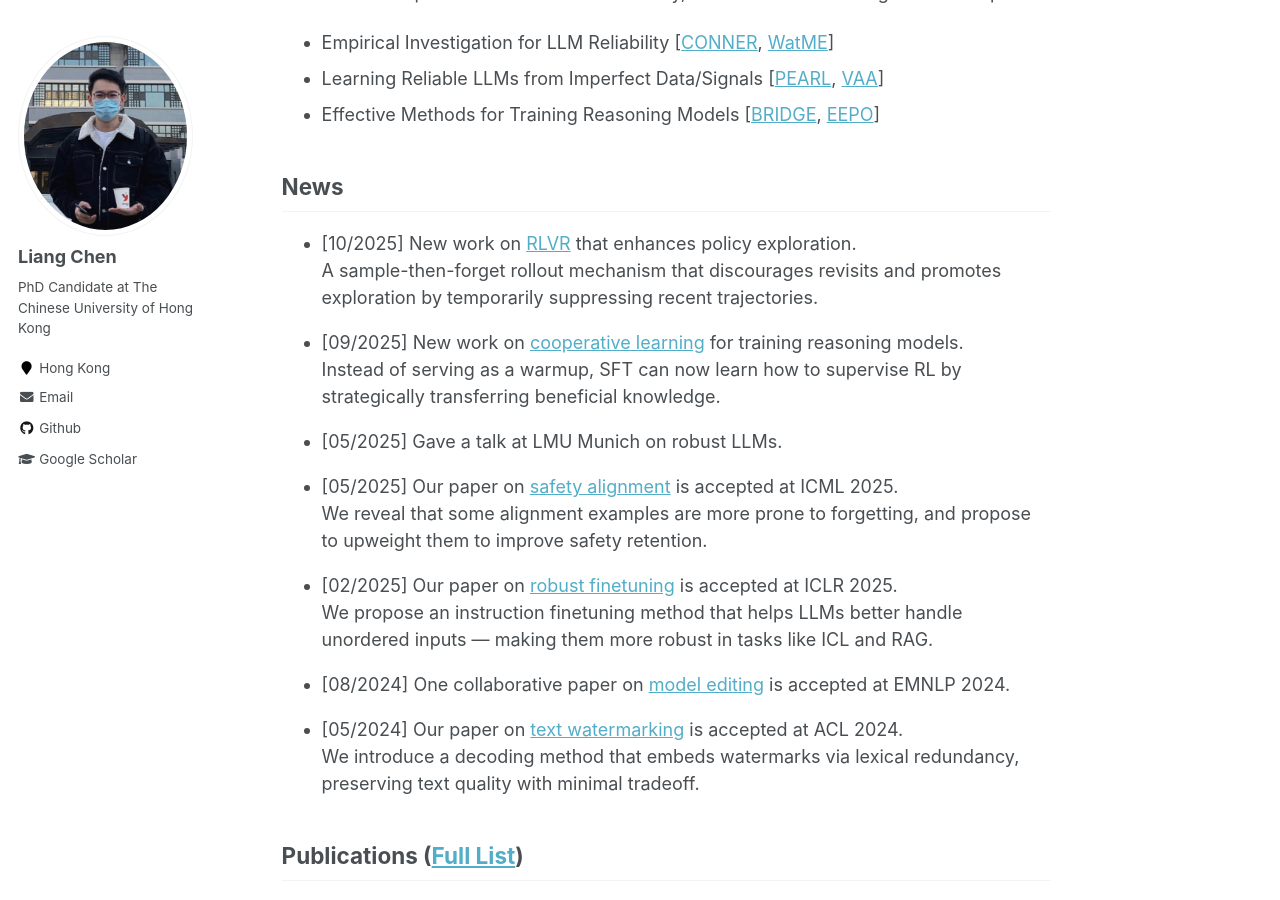
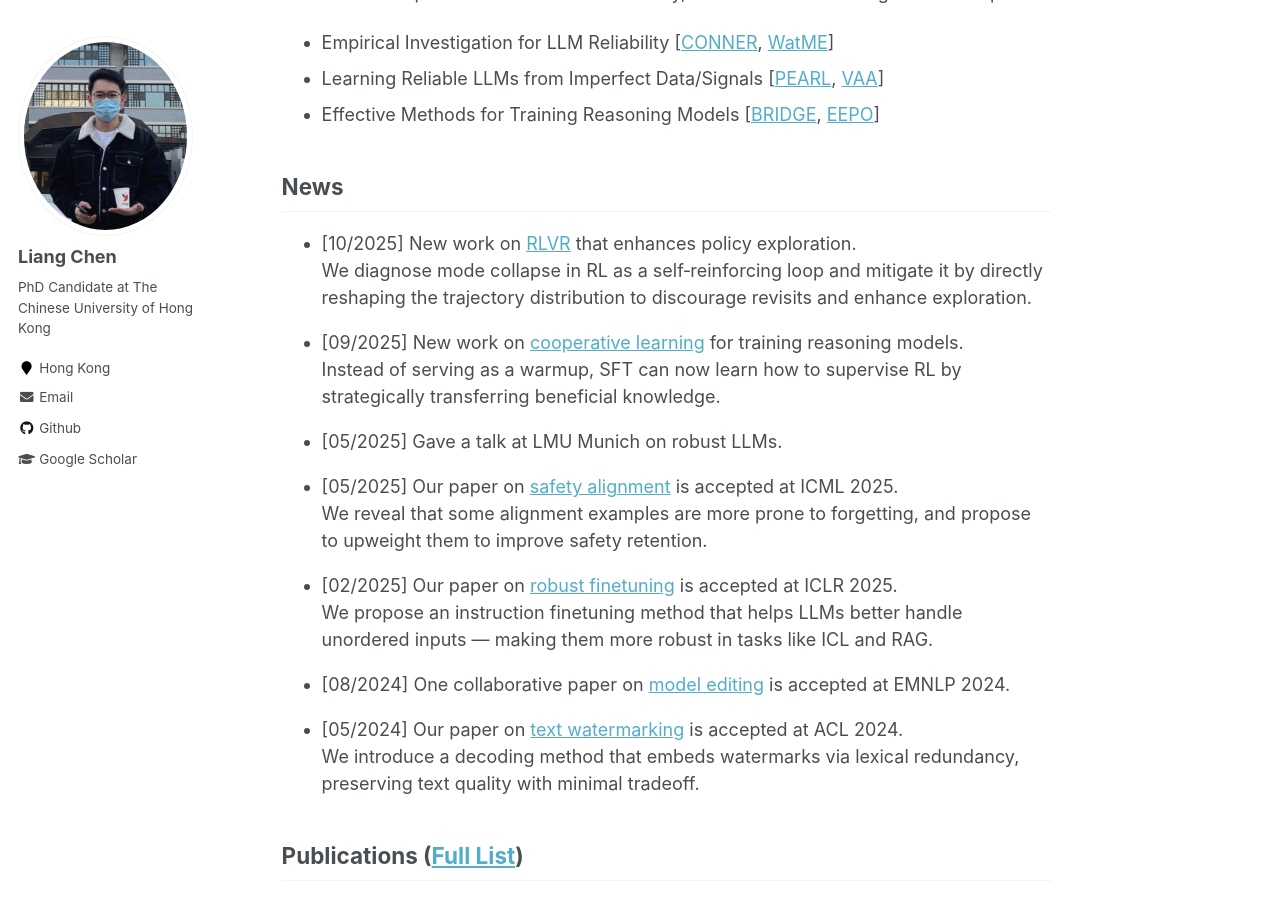
Before and after one commit to ChanLiang/ChanLiang.github.io, a Jekyll site: the page built from _pages/about.md, in a window 1280 px wide and 900 px high, scrolled down 448 px. Built offline with Jekyll 4.4.1, drawn with Linux system fonts in a browser that asks for light colours.

Commit message:
Update about.md

```diff
--- a/_pages/about.md
+++ b/_pages/about.md
@@ -42,7 +42,8 @@ He is dedicated to enhancing the reliability of LLMs across four dimensions:
 ## News
 
 - [10/2025] New work on [RLVR](/talks/eepo.pdf) that enhances policy exploration.
-  A sample-then-forget rollout mechanism that discourages revisits and promotes exploration by temporarily suppressing recent trajectories.
+  <!-- A sample-then-forget rollout mechanism that discourages revisits and promotes exploration by temporarily suppressing recent trajectories.   -->
+  We diagnose mode collapse in RL as a self‑reinforcing loop and mitigate it by directly reshaping the trajectory distribution to discourage revisits and enhance exploration.
 
 <!-- - [09/2025] [New preprint](/talks/bridge.pdf): Cooperative SFT–RL for training advanced reasoning models.   -->
 - [09/2025] New work on [cooperative learning](/talks/bridge.pdf) for training reasoning models.
@@ -148,14 +149,14 @@ He is dedicated to enhancing the reliability of LLMs across four dimensions:
   May 2025   -->
   <!-- [[Slides]](/talks/pearl.pdf) -->
 
-- **Beyond Two-Stage Training: Cooperative SFT and RL for Improved LLM Reasoning**
+- Beyond Two-Stage Training: Cooperative SFT and RL for Improved LLM Reasoning
   *PhD Seminar*, LMU Munich – August 2025
   Host: Prof. Hinrich Schütze
 
-- **Vulnerability-Aware Alignment: Protect Open-Source LLMs against Unsafe Fine-tuning**
+- Vulnerability-Aware Alignment: Protect Open-Source LLMs against Unsafe Fine-tuning
   *AI Time*, Online Live – June 2025
 
-- **Towards Trustworthy LLMs: Improving Robustness via Post-Training Optimization**
+- Towards Trustworthy LLMs: Improving Robustness via Post-Training Optimization
   *PhD Seminar*, LMU Munich – May 2025
   Host: Prof. Hinrich Schütze
 
@@ -218,7 +219,7 @@ During my time at NWPU, I was the runner-up in the Freshmen Cup table tennis sin
   — Woody Allen
 </p> -->
 
-<p style="text-align: center; font-style: italic; color: gray; margin-top: 3rem; font-size: 0.87rem;">
+<p style="text-align: center; font-style: italic; color: gray; margin-top: 3rem; font-size: 0.88rem;">
   <span style="white-space: normal;">
     “I don't want to achieve immortality through my work; I want to achieve immortality through not dying.”
   </span><br>
```
